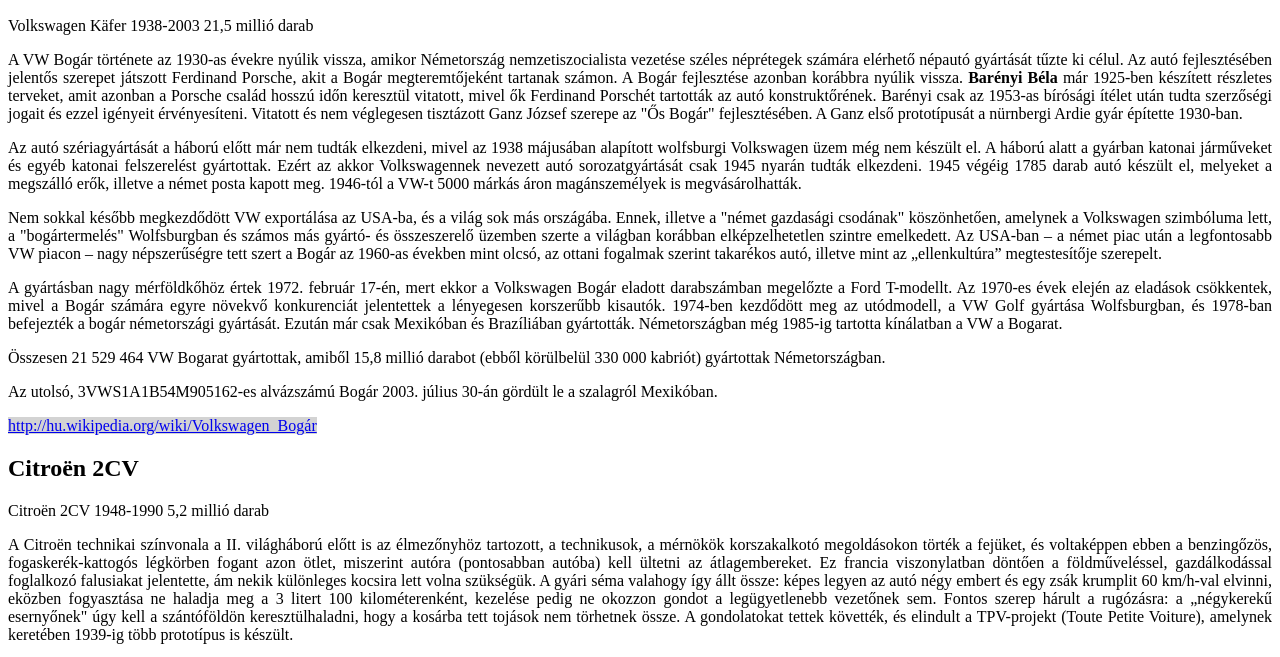
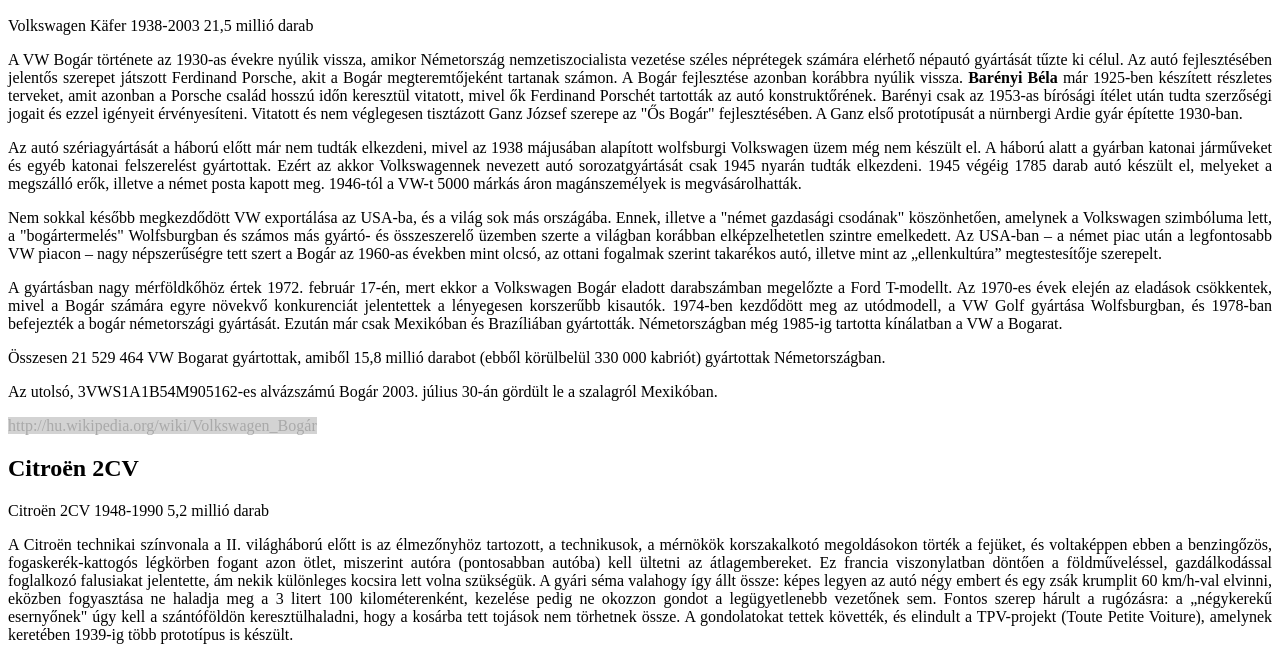
Before and after one commit to TamasHornicz/2021-12-09_Nepautok, a plain HTML site: page nepautok.html in a window 1280 px wide. Shown: the part 110-767 px from the top of the page. Drawn offline with Linux system fonts and the light colour scheme.

Commit message:
3. kész

```diff
--- a/nepautok.css
+++ b/nepautok.css
@@ -19,6 +19,11 @@ p {
 	text-align: justify;
 }
 a {
+	text-decoration: none;
 background-color: lightgray;
+color: darkgray;
 
 }
+a :hover {
+color: chocolate;
+}
```
